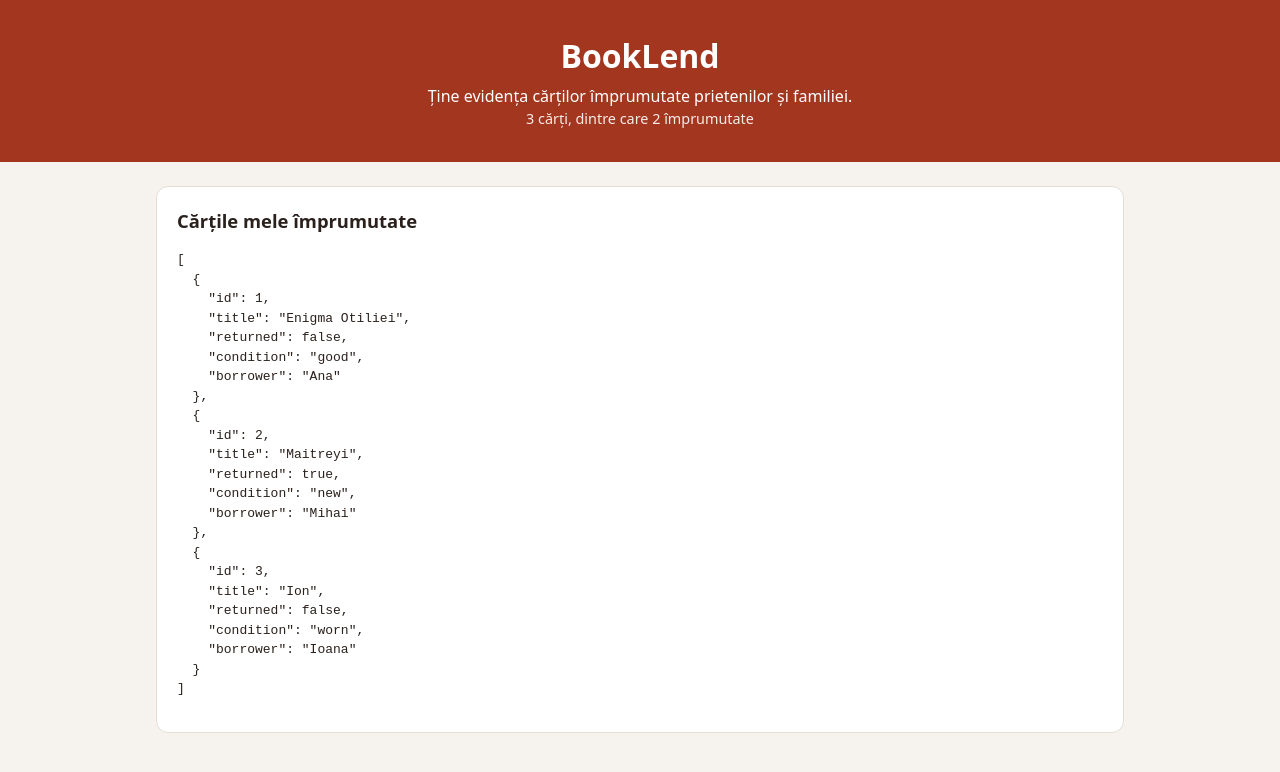
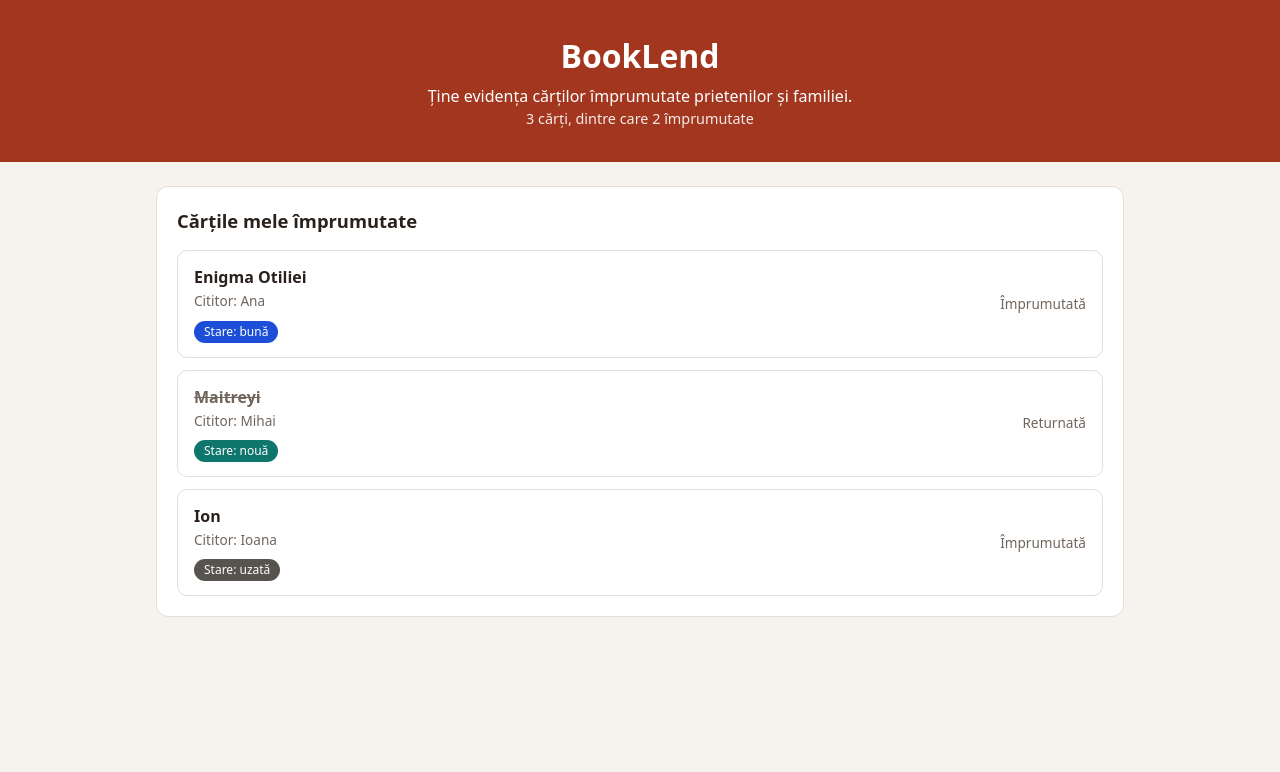
Before and after one commit to luca-dorcea/BookLend, a React (Vite) app in the folder frontend/: page / in a window 1280 px wide. Shown: the top 772 px of the page. Built offline with nearby package versions, Linux system fonts and the light colour scheme.

Commit message:
Stage 4: components rendered from data

```diff
--- a/frontend/src/App.jsx
+++ b/frontend/src/App.jsx
@@ -1,3 +1,5 @@
+import BookList from "./components/BookList.jsx";
+
 const books = [
   { id: 1, title: "Enigma Otiliei", returned: false, condition: "good", borrower: "Ana" },
   { id: 2, title: "Maitreyi", returned: true, condition: "new", borrower: "Mihai" },
@@ -19,7 +21,7 @@ export default function App() {
       <main className="container">
         <section className="panel">
           <h2>Cărțile mele împrumutate</h2>
-          <pre>{JSON.stringify(books, null, 2)}</pre>
+          <BookList books={books} />
         </section>
       </main>
     </>
--- /dev/null
+++ b/frontend/src/components/BookCard.jsx
@@ -0,0 +1,16 @@
+const CONDITION_LABELS = { new: "nouă", good: "bună", worn: "uzată" };
+
+export default function BookCard({ book }) {
+  return (
+    <li className={book.returned ? "item-card done" : "item-card"}>
+      <div>
+        <h3>{book.title}</h3>
+        {book.borrower && <p className="borrower">Cititor: {book.borrower}</p>}
+        <span className={`badge badge-${book.condition}`}>
+          Stare: {CONDITION_LABELS[book.condition]}
+        </span>
+      </div>
+      <span className="status">{book.returned ? "Returnată" : "Împrumutată"}</span>
+    </li>
+  );
+}
--- /dev/null
+++ b/frontend/src/components/BookList.jsx
@@ -0,0 +1,15 @@
+import BookCard from "./BookCard.jsx";
+
+export default function BookList({ books }) {
+  if (books.length === 0) {
+    return <p className="empty">Nu ai împrumutat încă nicio carte.</p>;
+  }
+
+  return (
+    <ul className="item-list">
+      {books.map((book) => (
+        <BookCard key={book.id} book={book} />
+      ))}
+    </ul>
+  );
+}
```
Also changed, not shown: 2 other files (tests, documents, lock files or other folders).
